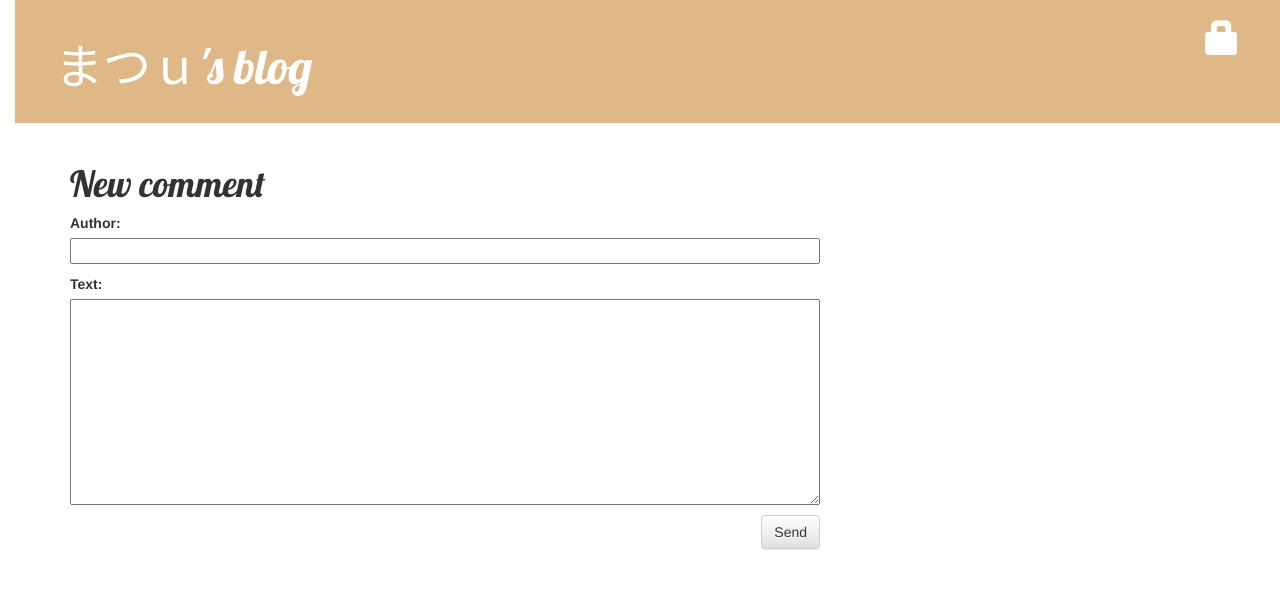
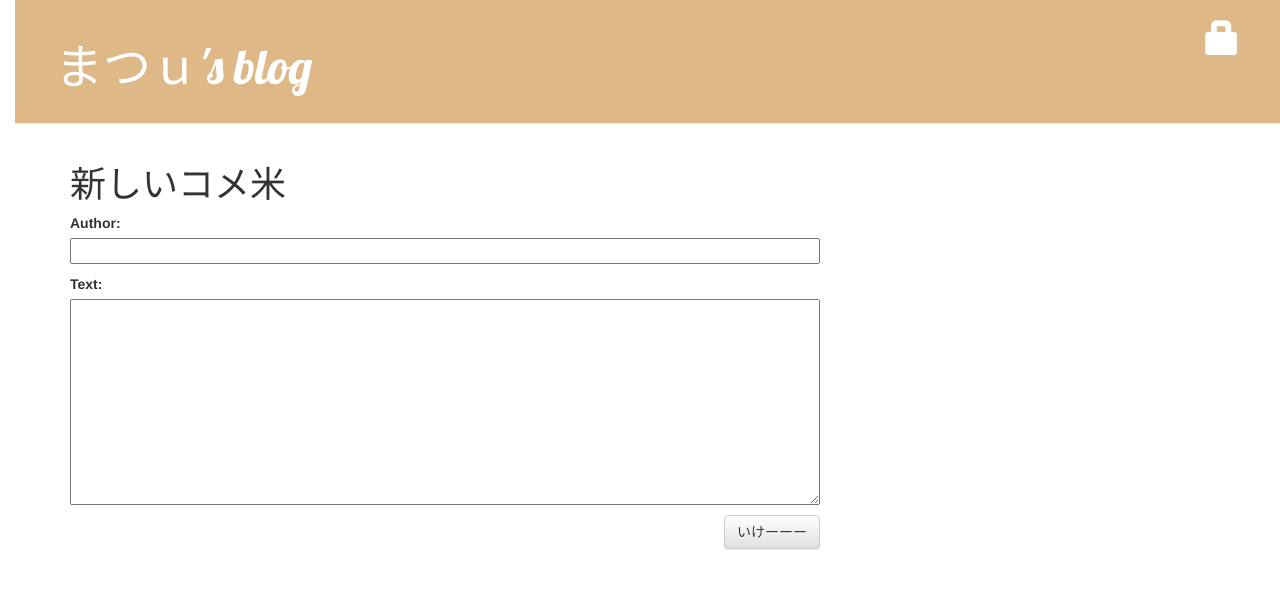
Before and after one commit to matsuu2tatsuya/my-first-blog, a Django app: template blog/templates/blog/add_comment_to_post.html in a window 1280 px wide. Shown: the top 589 px of the page. Run offline with Django 3.2, Linux system fonts and the light colour scheme; the template is opened without the code that fills it: values that come from a table or form of the project are taken from there, others are empty; some libraries are stand-ins or nearby versions.

Commit message:
first commit

```diff
--- a/blog/templates/blog/add_comment_to_post.html
+++ b/blog/templates/blog/add_comment_to_post.html
@@ -1,9 +1,9 @@
 {% extends 'blog/base.html' %}
 
 {% block content %}
-    <h1>New comment</h1>
+    <h1>新しいコメ米</h1>
     <form method="POST" class="post-form">{% csrf_token %}
         {{ form.as_p }}
-        <button type="submit" class="save btn btn-default">Send</button>
+        <button type="submit" class="save btn btn-default">いけーーー</button>
     </form>
 {% endblock %}
--- a/blog/templates/blog/post_list.html
+++ b/blog/templates/blog/post_list.html
@@ -8,7 +8,7 @@
         </div>
         <h1><a href="{% url 'post_detail' pk=post.pk %}">{{ post.title }}</a></h1>
         <p>{{ post.text|linebreaksbr }}</p>
-        <a href="{% url 'post_detail' pk=post.pk %}">コメコメント: {{ post.approved_comments.count }}</a>
+        <a href="{% url 'post_detail' pk=post.pk %}">コメント: {{ post.approved_comments.count }}</a>
     </div>
     {% endfor %}
 {% endblock content %}
```
